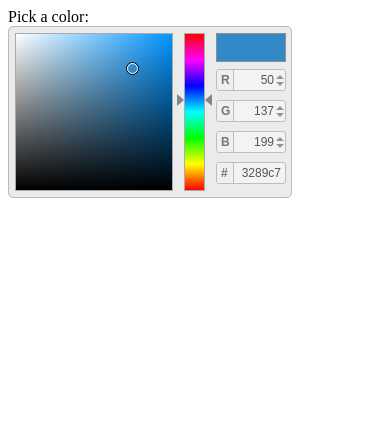
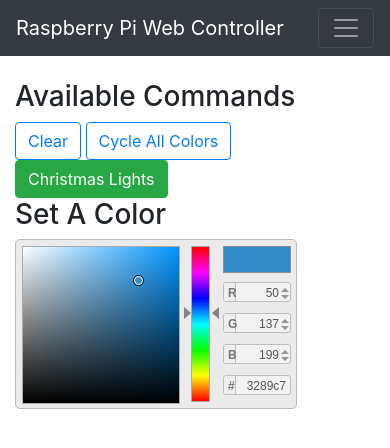
Before and after one commit to ddrager/go-pi, a plain HTML site: page static/index.html in a window 390 px wide. Drawn offline with nearby package versions, Linux system fonts and the light colour scheme.

Commit message:
Updates style and UI with Bootstrap, added functions

```diff
--- a/static/index.html
+++ b/static/index.html
@@ -1,18 +1,64 @@
-<html>
+<!doctype html>
+<html lang="en">
   <head>
+    <title>Raspberry Pi Controller</title>
+    <!-- Required meta tags -->
+    <meta charset="utf-8">
+    <meta name="viewport" content="width=device-width, initial-scale=1, shrink-to-fit=no">
 
-<script src="//ajax.googleapis.com/ajax/libs/jquery/2.1.3/jquery.min.js"></script>
+    <!-- Bootstrap CSS -->
+    <link rel="stylesheet" href="https://maxcdn.bootstrapcdn.com/bootstrap/4.0.0-beta.2/css/bootstrap.min.css" integrity="sha384-PsH8R72JQ3SOdhVi3uxftmaW6Vc51MKb0q5P2rRUpPvrszuE4W1povHYgTpBfshb" crossorigin="anonymous">
+    <link rel="stylesheet" href="css/colpick.css" type="text/css"/>
     <link rel="stylesheet" href="//ajax.googleapis.com/ajax/libs/jqueryui/1.11.2/themes/smoothness/jquery-ui.css" />
+
+    <style>
+      body {
+        padding-top: 5rem;
+      }
+      .starter-template {
+        padding: 3rem 1.5rem;
+        text-align: center;
+      }
+    </style>
+
+  </head>
+  <body>
+
+    <!-- Optional JavaScript -->
+    <!-- jQuery first, then Popper.js, then Bootstrap JS -->
+    <script src="https://code.jquery.com/jquery-3.2.1.min.js" integrity="sha256-hwg4gsxgFZhOsEEamdOYGBf13FyQuiTwlAQgxVSNgt4=" crossorigin="anonymous"></script>
+    <script src="https://cdnjs.cloudflare.com/ajax/libs/popper.js/1.12.3/umd/popper.min.js" integrity="sha384-vFJXuSJphROIrBnz7yo7oB41mKfc8JzQZiCq4NCceLEaO4IHwicKwpJf9c9IpFgh" crossorigin="anonymous"></script>
+    <script src="https://maxcdn.bootstrapcdn.com/bootstrap/4.0.0-beta.2/js/bootstrap.min.js" integrity="sha384-alpBpkh1PFOepccYVYDB4do5UnbKysX5WZXm3XxPqe5iKTfUKjNkCk9SaVuEZflJ" crossorigin="anonymous"></script>
     <script src="//ajax.googleapis.com/ajax/libs/jqueryui/1.11.2/jquery-ui.min.js"></script>
     <script src="js/colpick.js" type="text/javascript"></script>
-<link rel="stylesheet" href="css/colpick.css" type="text/css"/>
 
-<title>Raspberry Pi/LED Controller</title>
-</head>
 
-<body>
-<div>Pick a color: </div>
+
+<nav class="navbar navbar-expand-md navbar-dark bg-dark fixed-top">
+  <a class="navbar-brand" href="/">Raspberry Pi Web Controller</a>
+  <button class="navbar-toggler" type="button" data-toggle="collapse" data-target="#navbarsExampleDefault" aria-controls="navbarsExampleDefault" aria-expanded="false" aria-label="Toggle navigation">
+    <span class="navbar-toggler-icon"></span>
+  </button>
+</nav>
+
+
+<main role="main" class="container">
+  <div class="row">
+    <div class="col">
+      <h3>Available Commands</h3>
+      <button type="button" class="btn btn-outline-primary pi-clear">Clear</button>
+      <button type="button" class="btn btn-outline-primary pi-cycle">Cycle All Colors</button>
+      <button type="button" class="btn btn-success pi-christmas">Christmas Lights</button>
+    </div>
+    <div class="col">
+      <h3>Set A Color</h3>
       <div id="picker"></div>
+    </div>
+  </div>
+</main>
+
+
+
 
 
     <script type="text/javascript">
@@ -25,7 +71,23 @@ $('#picker').colpick({
     		$.get(url);
     	},
     });
+
+
+    $('.pi-clear').click(function () {
+      $.get('/clear');
+    });
+
+    $('.pi-cycle').click(function () {
+      $.get('/cycle');
+    });
+
+    $('.pi-christmas').click(function() {
+      $.get('/christmas');
+    });
     </script>
+
+
+
 
 
   </body>
```
Lines whose indentation alone changed are shown as unchanged.
